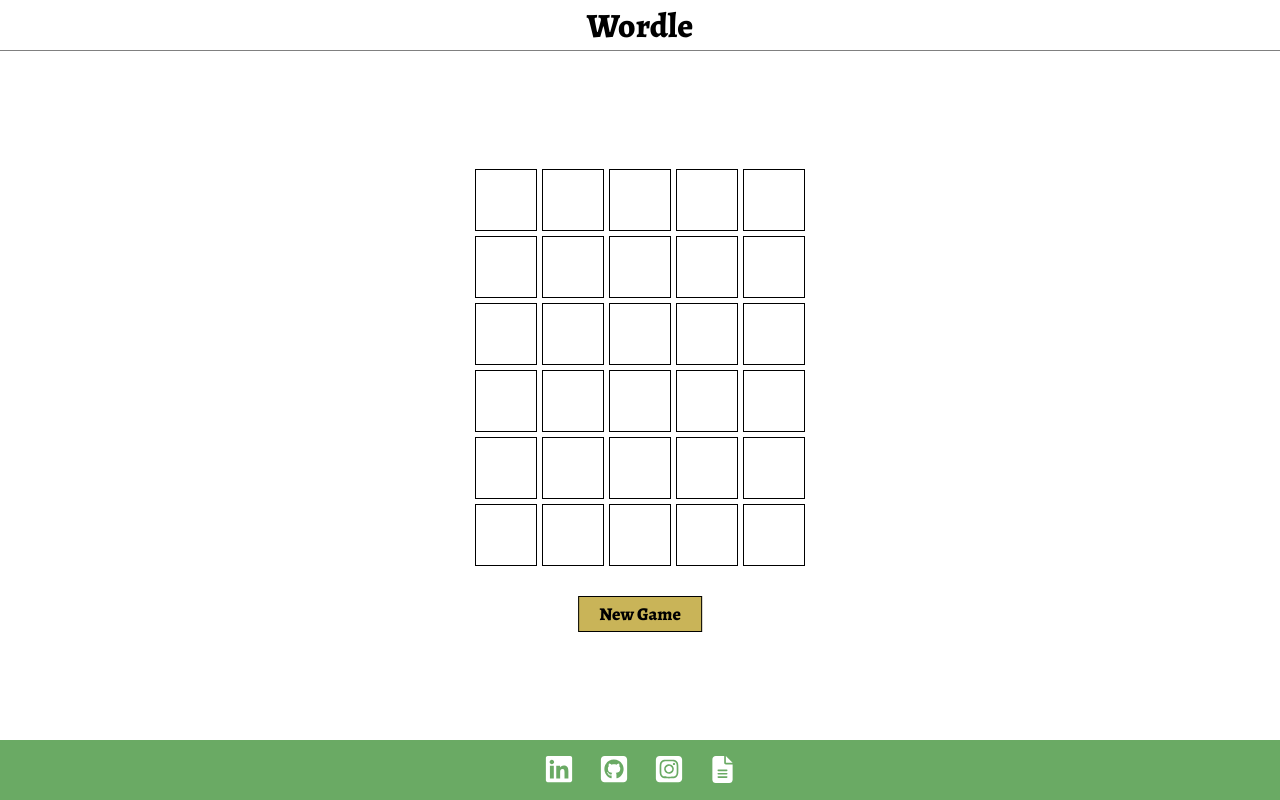
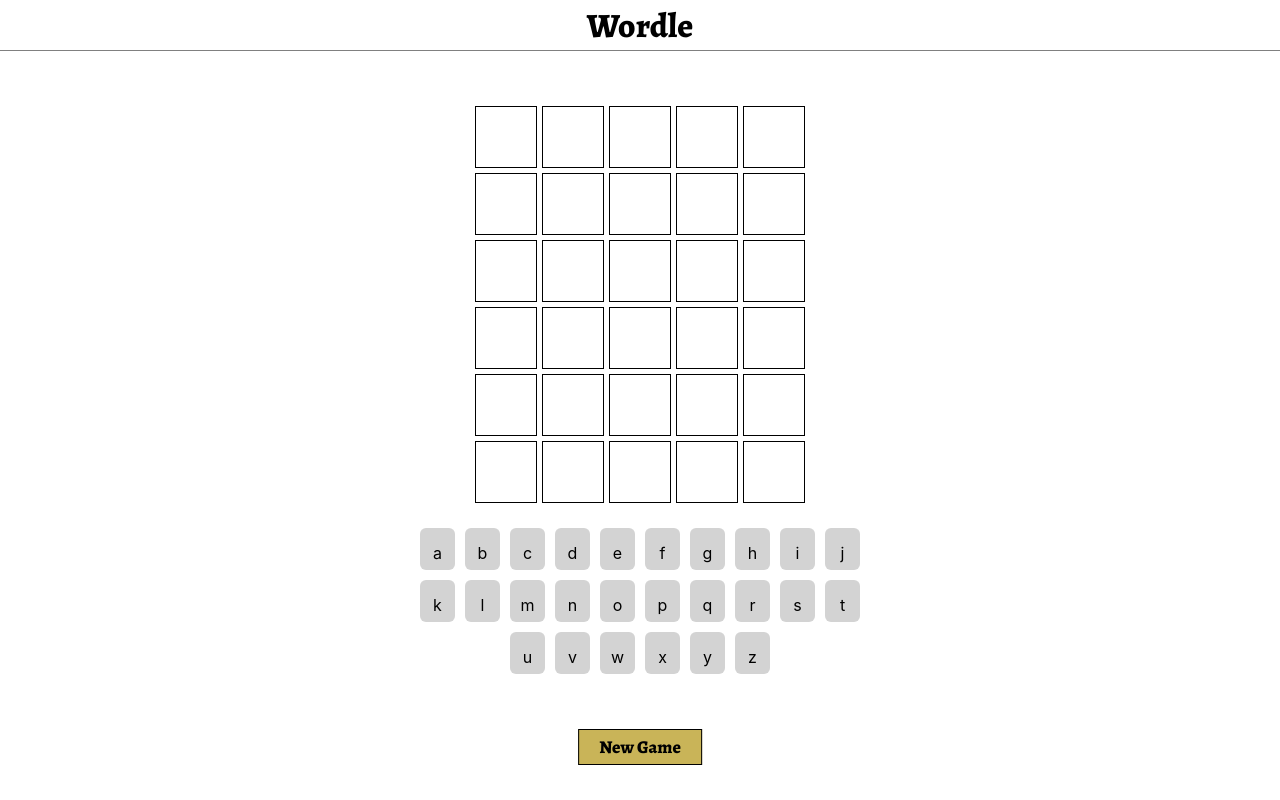
Before and after one commit to JamesL1408/Wordle-Clone, a Next.js app: page / in a window 1280 px wide. Built offline with nearby package versions, Linux system fonts and the light colour scheme.

Commit message:
fail message

```diff
--- /dev/null
+++ b/Components/KeyPad.js
@@ -0,0 +1,30 @@
+import React, { useEffect, useState } from 'react'
+
+function KeyPad() {
+    const [letters, setLetters] = useState([]);
+
+    useEffect(()=>{
+        const fetchLetters = ()=>{
+            const res = require("../public/db.json");
+            const ress = res.letters;
+            setLetters(ress);
+        }
+        fetchLetters();
+    },[])
+
+  return (
+    <div className='keypad'>
+        {
+            letters && letters.map((l) => {
+                return(
+                    <div key={l.key}>
+                        {l.key}
+                    </div>
+                )
+            })
+        }
+    </div>
+  )
+}
+
+export default KeyPad
--- a/package.json
+++ b/package.json
@@ -16,7 +16,8 @@
     "@fortawesome/react-fontawesome": "^0.2.0",
     "next": "12.2.0",
     "react": "18.2.0",
-    "react-dom": "18.2.0"
+    "react-dom": "18.2.0",
+    "react-hot-toast": "^2.4.0"
   },
   "devDependencies": {
     "eslint": "8.19.0",
--- a/pages/index.js
+++ b/pages/index.js
@@ -2,11 +2,13 @@
 import Image from 'next/image'
 import styles from '../styles/Home.module.css'
 import { useEffect, useState } from 'react'
+import toast, { Toaster } from 'react-hot-toast'
 
 import { library } from '@fortawesome/fontawesome-svg-core';
 import {FontAwesomeIcon} from '@fortawesome/react-fontawesome';
 import { faInstagramSquare, faGithubSquare, faLinkedin } from '@fortawesome/free-brands-svg-icons';
 import { faFileLines } from '@fortawesome/free-solid-svg-icons';
+import KeyPad from '../Components/KeyPad';
 
 
 const WORD_LENGTH = 5;
@@ -17,6 +19,10 @@
   const [guesses,setGuesses] = useState(Array(6).fill(null));
   const [currentGuess,setCurrentGuess] = useState('');
   const [isGameOver,setIsGameOver] = useState(false);
+  const [totalGuesses,setTotalGuesses] = useState(0);
+
+  const notifyLoss = () => toast.error('Unlucky, the correct word was: '+ solution);
+  const notifyWin = () => toast.success('Well done, you guessed correctly');
 
   useEffect(() => {
     const handleType = (event) =>{
@@ -37,9 +43,11 @@
         const isCorrect = solution === currentGuess;
         if(isCorrect) {
           setIsGameOver(true);
-          setTimeout(() => { alert('Well Done! You guessed correctly!') }, 1000);
+          setTimeout(() => { notifyWin() }, 1000);
         }
       }
+
+
 
       if(event.key === 'Backspace') {
         setCurrentGuess(currentGuess.slice(0,-1));
@@ -51,8 +59,17 @@
       }
 
       const isLetter = event.key.match(/^[a-z]{1}$/) != null;
-      if(isLetter){setCurrentGuess(currentGuess + event.key);}
+      if(isLetter){
+        setCurrentGuess(currentGuess + event.key);
+        setTotalGuesses(totalGuesses+1);
+        console.log(totalGuesses)
+      }
+
     };
+
+    if(totalGuesses===30 & isGameOver==false){
+        notifyLoss()
+      }
 
     window.addEventListener('keydown',handleType);
 
@@ -83,6 +100,7 @@
         <link rel="preconnect" href="https://fonts.gstatic.com" crossOrigin/>
         <link href="https://fonts.googleapis.com/css2?family=Alegreya:ital,wght@0,400;0,500;0,600;0,700;0,800;0,900;1,400;1,500;1,600;1,700;1,800;1,900&display=swap" rel="stylesheet"></link>
       </Head>
+      <Toaster/>
 
       <header className='header' >
         <div className='title'>Wordle</div>
@@ -92,19 +110,26 @@
         {guesses.map((guess,i) =>{
           const isCurrentGuess = i === guesses.findIndex(val=>val==null);
           return(
-            <Line  guess={isCurrentGuess ? currentGuess : guess ?? ""} isFinal={!isCurrentGuess && guess!=null} solution={solution}/>
+            <Line key={i}  guess={isCurrentGuess ? currentGuess : guess ?? ""} isFinal={!isCurrentGuess && guess!=null} solution={solution}/>
           )
         })}
       </div>
+      <div className='keypad-container'>
+        <KeyPad/>
+      </div>
 
       <button onClick={refreshPage} className='refresh'>New Game</button>
-
+        {/**
          <footer className='footer'>
            <a target='_blank' href="https://www.linkedin.com/in/james-llewellyn-5b0229241/"><FontAwesomeIcon className='icon' icon={faLinkedin}/></a>
            <a target='_blank' href="https://github.com/JamesL1408/"><FontAwesomeIcon className='icon' icon={faGithubSquare}/></a>
            <a target='_blank' href="https://www.facebook.com/james.llewellyn.14"><FontAwesomeIcon className='icon' icon={faInstagramSquare}/></a>
            <a  target='_blank' download href="/CVJames.pdf"><FontAwesomeIcon className='iconpdf' icon={faFileLines}/></a>
          </footer>
+         *
+         *
+         *
+         */}
 
     </div>
   )
--- /dev/null
+++ b/public/db.json
@@ -0,0 +1,30 @@
+{
+    "letters":[
+        {"key": "a"},
+        {"key": "b"},
+        {"key": "c"},
+        {"key": "d"},
+        {"key": "e"},
+        {"key": "f"},
+        {"key": "g"},
+        {"key": "h"},
+        {"key": "i"},
+        {"key": "j"},
+        {"key": "k"},
+        {"key": "l"},
+        {"key": "m"},
+        {"key": "n"},
+        {"key": "o"},
+        {"key": "p"},
+        {"key": "q"},
+        {"key": "r"},
+        {"key": "s"},
+        {"key": "t"},
+        {"key": "u"},
+        {"key": "v"},
+        {"key": "w"},
+        {"key": "x"},
+        {"key": "y"},
+        {"key": "z"}
+    ]
+}
--- a/styles/globals.css
+++ b/styles/globals.css
@@ -17,7 +17,10 @@
   height: 50px;
   display: flex;
   align-items: center;
+  justify-content: center;
+  text-align: center;
   border-bottom: 1px solid gray;
+  background: white;
 
 }
 .title{
@@ -31,6 +34,9 @@
   display: flex;
   gap:5px;
   flex-direction: column;
+  margin-top: 70px;
+  align-items: center;
+  justify-content: center;
 }
 .tile{
   border: 1px black solid;
@@ -118,3 +124,28 @@
   transform: translateY(-2px);
   ;
 }
+
+.keypad{
+  min-width: 380px;
+  max-width: 480px;
+  margin: 20px auto;
+}
+
+
+.keypad > div{
+  margin: 5px;
+  width: 35px;
+  height: 42px;
+  background: lightgray;
+  border-radius: 6px;
+  line-height: 50px;
+  display: inline-block;
+}
+
+.keypad-container{
+  width: 100%;
+  display: flex;
+  align-items: center;
+  justify-content: center;
+  text-align: center;
+}
```
Also changed, not shown: 2 other files (tests, documents, lock files or other folders). Lines whose indentation alone changed are shown as unchanged.
